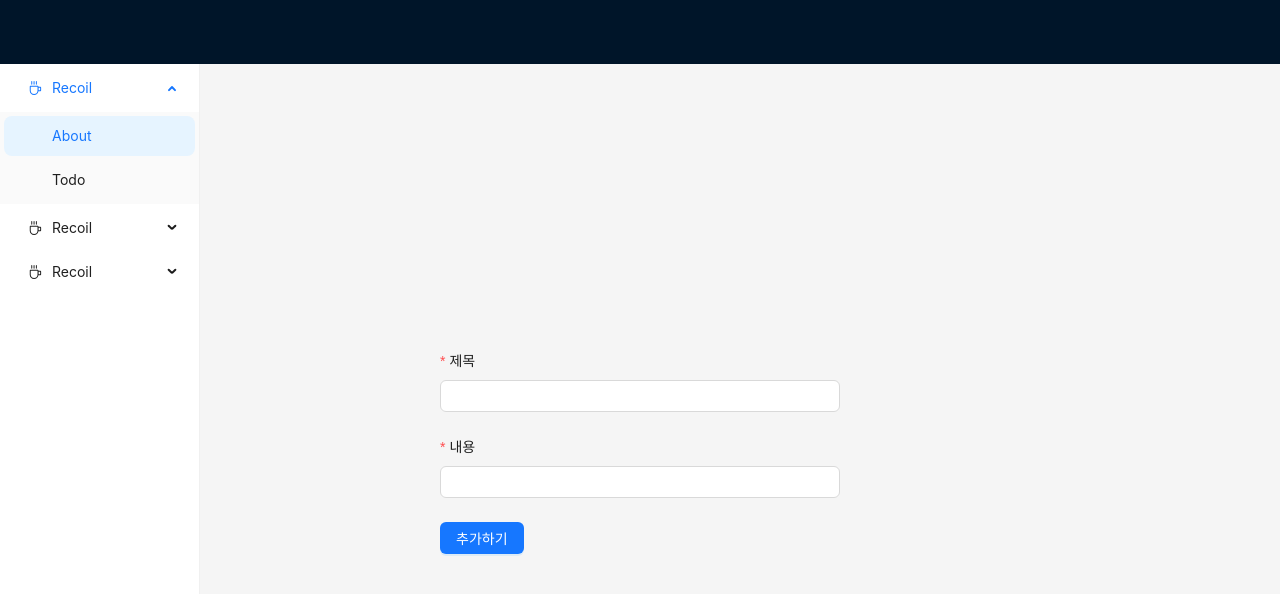
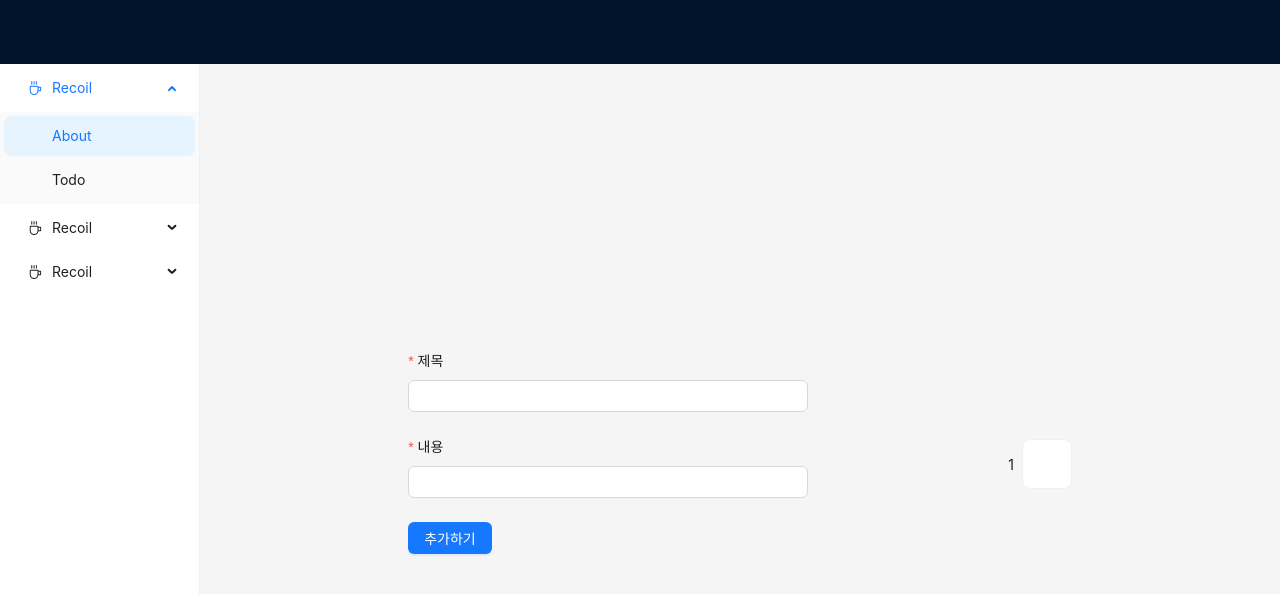
Before and after one commit to kordobby/tttodolist, a Next.js app: page /recoil/todo in a window 1280 px wide. Shown: the top 594 px of the page. Built offline with nearby package versions, Linux system fonts and the light colour scheme.

Commit message:
add. todo list component

```diff
--- /dev/null
+++ b/src/components/Recoil/RecoilForm.tsx
@@ -0,0 +1,5 @@
+const RecoilForm = () => {
+  return <></>;
+};
+
+export default RecoilForm;
--- /dev/null
+++ b/src/components/Recoil/RecoilList.tsx
@@ -0,0 +1,52 @@
+import { todoState } from "@/pages/recoil/todo";
+import { Card, Space } from "antd";
+import { FC } from "react";
+import { selector, useRecoilValue } from "recoil";
+
+interface TodoCardInterface {
+  title: string;
+  contents: string;
+}
+const TodoCard = ({ title, contents }: TodoCardInterface) => {
+  return (
+    <Card title={title}>
+      <p>{contents}</p>
+    </Card>
+  );
+};
+
+type TodoType = {
+  title: string;
+  contents: string;
+};
+
+const RecoilList = () => {
+  const todoListState = selector({
+    key: "todotodo",
+    get: ({ get }) => {
+      const todos = get(todoState);
+
+      return todos.length;
+    },
+  });
+
+  const todoList = useRecoilValue(todoState);
+  const todoCount = useRecoilValue(todoListState);
+
+  return (
+    <Space>
+      <p>{todoCount}</p>
+      {todoList?.map((value, index) => {
+        return (
+          <TodoCard
+            key={`recoil-${index}`}
+            title={value.title}
+            contents={value.contents}
+          />
+        );
+      })}
+    </Space>
+  );
+};
+
+export default RecoilList;
--- a/src/pages/recoil/todo/index.tsx
+++ b/src/pages/recoil/todo/index.tsx
@@ -1,12 +1,27 @@
 import { NextPage } from "next";
 import { Form, Input, Row, Button } from "antd";
+import { atom, useRecoilState } from "recoil";
+import RecoilList from "@/components/Recoil/RecoilList";
+
+export const todoState = atom({
+  key: "todos",
+  default: [
+    {
+      title: "",
+      contents: "",
+    },
+  ],
+});
 
 const TodoPage: NextPage = () => {
   const [form] = Form.useForm();
   const title = Form.useWatch("title", form);
   const contents = Form.useWatch("contents", form);
+  const [todoList, setTodoList] = useRecoilState(todoState);
 
-  const onAddTodo = () => {};
+  const onAddTodo = () => {
+    setTodoList([...todoList, { title, contents }]);
+  };
 
   return (
     <Row
@@ -63,6 +78,7 @@ const TodoPage: NextPage = () => {
           </Button>
         </Form.Item>
       </Form>
+      <RecoilList />
     </Row>
   );
 };
```
